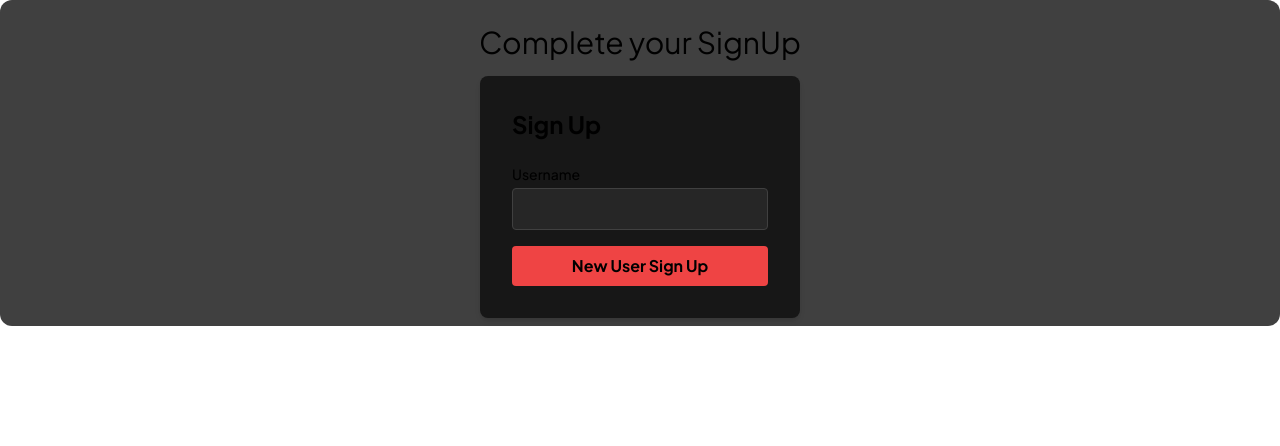
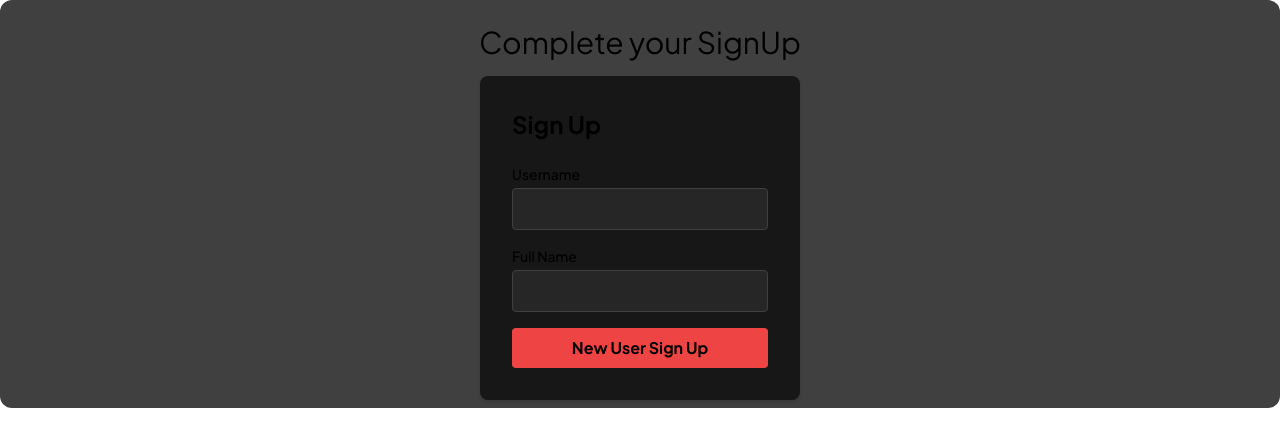
Before and after one commit to psidh/RedX, a Next.js app: page /complete-signup in a window 1280 px wide. Shown: the top 446 px of the page. Built offline with nearby package versions, Linux system fonts and the light colour scheme; no server answers.

Commit message:
schema migration fullname added

```diff
--- a/src/app/(routes)/(auth)/complete-signup/page.tsx
+++ b/src/app/(routes)/(auth)/complete-signup/page.tsx
@@ -7,6 +7,7 @@ import { useSession } from "next-auth/react";
 const SignUp = () => {
   const router = useRouter();
   const [username, setUsername] = useState("");
+  const [fullname, setFullname] = useState("");
   const session = useSession();
   const email = session.data?.user?.email;
 
@@ -14,7 +15,7 @@ const SignUp = () => {
     e.preventDefault();
     toast.loading("Signing up...");
 
-    if (!username) {
+    if (!username || !fullname) {
       toast.error("Please enter a username");
       return;
     }
@@ -24,7 +25,7 @@ const SignUp = () => {
         headers: {
           "Content-Type": "application/json",
         },
-        body: JSON.stringify({ username, email }),
+        body: JSON.stringify({ username, email, fullname }),
       });
 
       if (!res.ok) {
@@ -62,6 +63,19 @@ const SignUp = () => {
               required
             />
           </div>
+          <div className="mb-4">
+            <label htmlFor="fullname" className="block text-sm font-medium">
+              Full Name
+            </label>
+            <input
+              type="text"
+              id="fullname"
+              className="mt-1 p-2 w-full bg-neutral-800 border border-neutral-700 rounded"
+              value={fullname}
+              onChange={(e) => setFullname(e.target.value)}
+              required
+            />
+          </div>
           <button
             type="submit"
             className={`w-full py-2 px-4 bg-red-500 hover:bg-red-700 rounded font-bold`}
--- a/src/app/(routes)/(public)/home/profile/[email]/page.tsx
+++ b/src/app/(routes)/(public)/home/profile/[email]/page.tsx
@@ -31,7 +31,7 @@ export default async function Page({ email }: any) {
       </div>
       <div className="p-6 pt-12 border-b border-r border-neutral-800 ">
         <div className="flex flex-col">
-          <p className="text-2xl font-bold">{session?.user?.name}</p>
+          <p className="text-2xl font-bold">{user?.username}</p>
           <p className="text-md text-neutral-500">@{username}</p>
         </div>
       </div>
--- a/src/app/api/signup/route.ts
+++ b/src/app/api/signup/route.ts
@@ -5,8 +5,8 @@ const prisma = new PrismaClient();
 export async function POST(req: NextRequest) {
   try {
     const body = await req.json();
-    const { username, email } = body;
-    if (!username) {
+    const { username, email, fullname } = body;
+    if (!username || !fullname || !email) {
       return NextResponse.json(
         { error: "Name and username are required" },
         { status: 400 }
@@ -28,6 +28,7 @@ export async function POST(req: NextRequest) {
       data: {
         username,
         email,
+        fullname,
         dateJoined: new Date(),
       },
     });
--- a/src/components/TweetBox.tsx
+++ b/src/components/TweetBox.tsx
@@ -7,7 +7,7 @@ import toast from "react-hot-toast";
 export default function TweetBox() {
   const session = useSession();
   const imgSrc = session?.data?.user?.image || "";
-  const url = "/home/profile/email" + session?.data?.user?.email;
+  const url = "/home/profile/email?" + session?.data?.user?.email;
 
   const [content, setContent] = useState("");
   const router = useRouter();
```
Also changed, not shown: 2 other files (tests, documents, lock files or other folders).
